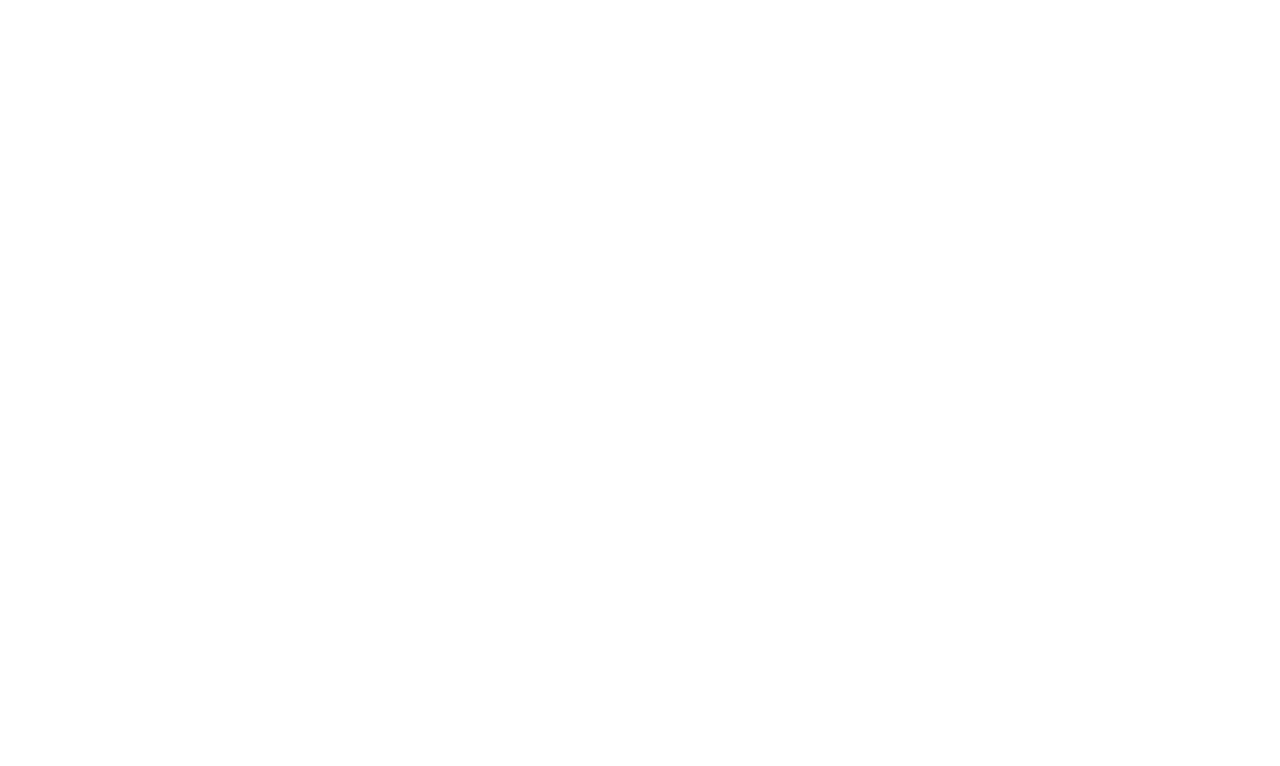
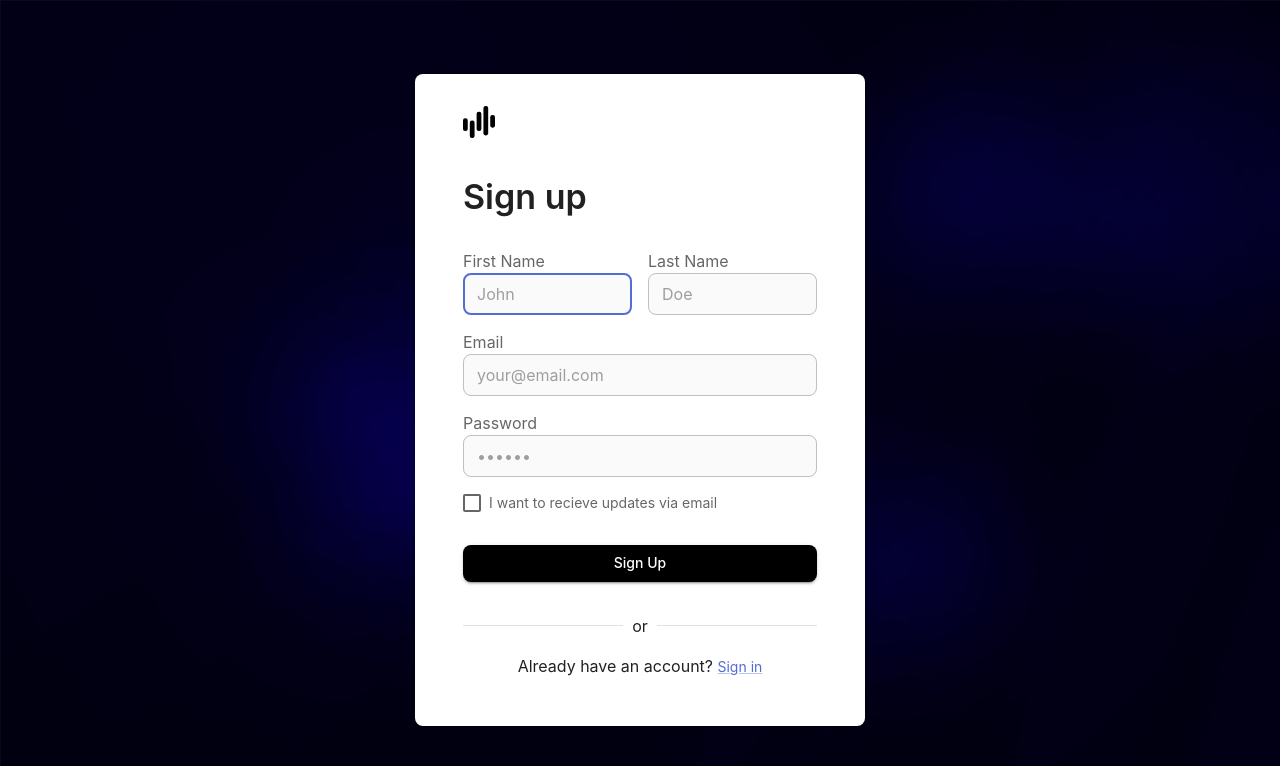
Before and after one commit to Tin-Duong1/IceMetrics, a React (Vite) app in the folder client/: page /signup in a window 1280 px wide. Before the commit this address had no page. Shown: the top 766 px of the page. Built offline with nearby package versions, Linux system fonts and the light colour scheme.

Commit message:
changes to sign in and sign up pages

```diff
--- a/client/src/App.tsx
+++ b/client/src/App.tsx
@@ -4,6 +4,7 @@
 import Home from "./Home";
 import { ThemeProvider } from "@mui/material/styles";
 import theme from "./theme";
+import SignUp from "./components/SignUp";
 
 export default function App() {
   return (
@@ -13,7 +14,8 @@
           <Route element={<NavLayout />}>
             <Route index element={<Home />} />
           </Route>
-          <Route path="/login" element={<SignIn />} />
+          <Route path="/signin" element={<SignIn />} />
+          <Route path="/signup" element={<SignUp />} />
         </Routes>
       </Router>
     </ThemeProvider>
--- a/client/src/components/NavBar.tsx
+++ b/client/src/components/NavBar.tsx
@@ -4,7 +4,6 @@
   AppBar,
   Box,
   Button,
-  Container,
   Divider,
   Drawer,
   IconButton,
@@ -16,7 +15,6 @@
 import { CloseRounded, Menu } from "@mui/icons-material";
 import LargeLogo from "/LogoBlack.svg";
 import Title from "/title.png";
-import NavLayout from "./NavLayout";
 import { Link } from "react-router";
 
 const pages = ["Home", "Features", "About Us", "Contact"];
@@ -83,10 +81,15 @@
           </Box>
         </Box>
         <Box sx={{ display: { xs: "none", md: "flex" }, gap: 1 }}>
-          <Button variant="text" color="primary" component={Link} to="/login">
+          <Button variant="text" color="primary" component={Link} to="/signin">
             Sign in
           </Button>
-          <Button variant="contained" color="primary">
+          <Button
+            variant="contained"
+            color="primary"
+            component={Link}
+            to="/signup"
+          >
             Sign up
           </Button>
         </Box>
@@ -147,11 +150,17 @@
                 variant="contained"
                 color="primary"
                 component={Link}
-                to="/login"
+                to="/signin"
               >
                 Sign in
               </Button>
-              <Button sx={{ py: 1.5 }} variant="outlined" color="primary">
+              <Button
+                sx={{ py: 1.5 }}
+                variant="outlined"
+                color="primary"
+                component={Link}
+                to="/signup"
+              >
                 Sign up
               </Button>
             </Box>
--- a/client/src/components/SignIn.tsx
+++ b/client/src/components/SignIn.tsx
@@ -2,6 +2,7 @@
   Box,
   Button,
   Card,
+  Checkbox,
   Divider,
   FormControl,
   FormControlLabel,
@@ -11,17 +12,8 @@
   TextField,
   Typography,
 } from "@mui/material";
-import React from "react";
-import theme from "../theme";
-import { Form } from "react-router";
 import LogInBackground from "/LogInBackground.png";
 import Logo from "/LogoBlack.svg";
-import {
-  CheckBox,
-  CheckBoxOutlineBlank,
-  FormatAlignCenter,
-} from "@mui/icons-material";
-import { T } from "react-router/dist/development/fog-of-war-Ckdfl79L";
 
 function SignIn() {
   return (
@@ -43,8 +35,9 @@
           justifyContent: "center",
           padding: 4,
           borderRadius: { xs: 0, sm: 2 },
-          width: { xs: "100vw", sm: 400 },
+          width: { xs: "100vw", sm: 450 },
           height: { xs: "100vh", sm: "auto" },
+          paddingInline: { xs: 10, sm: 6 },
         }}
       >
         <Box
@@ -55,7 +48,9 @@
             gap: 2,
           }}
         >
-          <img src={Logo} height={32} />
+          <Link href="/">
+            <img src={Logo} height={32} />
+          </Link>
           <Typography variant="h4" fontWeight={600} sx={{ mt: 2 }}>
             Sign in
           </Typography>
@@ -82,7 +77,6 @@
               type="password"
               id="password"
               autoComplete="current-password"
-              autoFocus
               required
               fullWidth
             />
@@ -96,7 +90,7 @@
               mb: 2,
             }}
           >
-            <CheckBox />
+            <Checkbox sx={{ height: 10, width: 10 }} />
             <FormLabel htmlFor="remember">
               <Typography variant="body2">Remember me</Typography>
             </FormLabel>
@@ -110,7 +104,12 @@
         </Box>
         <Divider>or</Divider>
         <Typography sx={{ textAlign: "center", my: 2 }}>
-          Dont have an account? {<Link variant="body2">Sign up</Link>}{" "}
+          Dont have an account?{" "}
+          {
+            <Link href="/signup" variant="body2">
+              Sign up
+            </Link>
+          }
         </Typography>
       </Card>
     </Box>
--- a/client/src/components/SignUp.tsx
+++ b/client/src/components/SignUp.tsx
@@ -1,9 +1,153 @@
-import React from 'react'
+import {
+  Box,
+  Button,
+  Card,
+  Checkbox,
+  Divider,
+  FormControl,
+  FormLabel,
+  Link,
+  TextField,
+  Typography,
+} from "@mui/material";
+import LogInBackground from "/LogInBackground.png";
+import Logo from "/LogoBlack.svg";
 
 function SignUp() {
   return (
-    <div>SignUp</div>
-  )
+    <Box
+      sx={{
+        height: "100vh",
+        backgroundImage: `url(${LogInBackground})`,
+        backgroundSize: "cover",
+        display: "flex",
+        justifyContent: "center",
+        alignItems: "center",
+      }}
+    >
+      <Card
+        variant="elevation"
+        sx={{
+          display: "flex",
+          flexDirection: "column",
+          justifyContent: "center",
+          padding: 4,
+          borderRadius: { xs: 0, sm: 2 },
+          width: { xs: "100vw", sm: 450 },
+          height: { xs: "100vh", sm: "auto" },
+          paddingInline: { xs: 10, sm: 6 },
+        }}
+      >
+        <Box
+          sx={{
+            display: "flex",
+            flexDirection: "column",
+            alignItems: "flex-start",
+            gap: 2,
+          }}
+        >
+          <Link href="/">
+            <img src={Logo} height={32} />
+          </Link>
+          <Typography variant="h4" fontWeight={600} sx={{ mt: 2 }}>
+            Sign up
+          </Typography>
+        </Box>
+        <Box sx={{ display: "flex", flexDirection: "column", gap: 2, mt: 4 }}>
+          <Box
+            sx={{
+              display: "flex",
+              flexDirection: "row",
+              gap: 2,
+            }}
+          >
+            <FormControl>
+              <FormLabel htmlFor="firstname">First Name</FormLabel>
+              <TextField
+                id="firstname"
+                type="firstname"
+                name="firstname"
+                placeholder="John"
+                autoCapitalize="words"
+                autoFocus
+                required
+                fullWidth
+              />
+            </FormControl>
+            <FormControl>
+              <FormLabel htmlFor="lastname">Last Name</FormLabel>
+              <TextField
+                id="lastname"
+                type="lastname"
+                name="lastname"
+                placeholder="Doe"
+                autoCapitalize="words"
+                required
+                fullWidth
+              />
+            </FormControl>
+          </Box>
+          <FormControl>
+            <FormLabel htmlFor="email">Email</FormLabel>
+            <TextField
+              id="email"
+              type="email"
+              name="email"
+              placeholder="your@email.com"
+              autoComplete="email"
+              required
+              fullWidth
+            />
+          </FormControl>
+          <FormControl>
+            <FormLabel htmlFor="password">Password</FormLabel>
+            <TextField
+              name="password"
+              placeholder="••••••"
+              type="password"
+              id="password"
+              autoComplete="current-password"
+              required
+              fullWidth
+            />
+          </FormControl>
+          <FormControl
+            sx={{
+              display: "flex",
+              flexDirection: "row",
+              alignItems: "center",
+              gap: 1,
+              mb: 2,
+            }}
+          >
+            <Checkbox sx={{ height: 10, width: 10 }} />
+            <FormLabel htmlFor="remember">
+              <Typography variant="body2">
+                I want to recieve updates via email
+              </Typography>
+            </FormLabel>
+          </FormControl>
+          <Button
+            sx={{ mb: 4 }}
+            type="submit"
+            variant="contained"
+            color="primary"
+          >
+            Sign Up
+          </Button>
+        </Box>
+        <Divider>or</Divider>
+        <Typography sx={{ textAlign: "center", my: 2 }}>
+          Already have an account?{" "}
+          {
+            <Link href="/signin" variant="body2">
+              Sign in
+            </Link>
+          }{" "}
+        </Typography>
+      </Card>
+    </Box>
+  );
 }
 
-export default SignUp
+export default SignUp;
--- a/client/src/theme.tsx
+++ b/client/src/theme.tsx
@@ -1,5 +1,5 @@
 import { createTheme } from "@mui/material/styles";
-import { red } from "@mui/material/colors";
+import { grey, red } from "@mui/material/colors";
 
 // A custom theme for this app
 const theme = createTheme({
@@ -34,6 +34,15 @@
         },
       },
     },
+    MuiOutlinedInput: {
+      styleOverrides: {
+        root: {
+          borderRadius: 8,
+          height: 42,
+          backgroundColor: grey[50],
+        },
+      },
+    },
   },
   typography: {
     fontFamily: "Inter, sans-serif",
```
